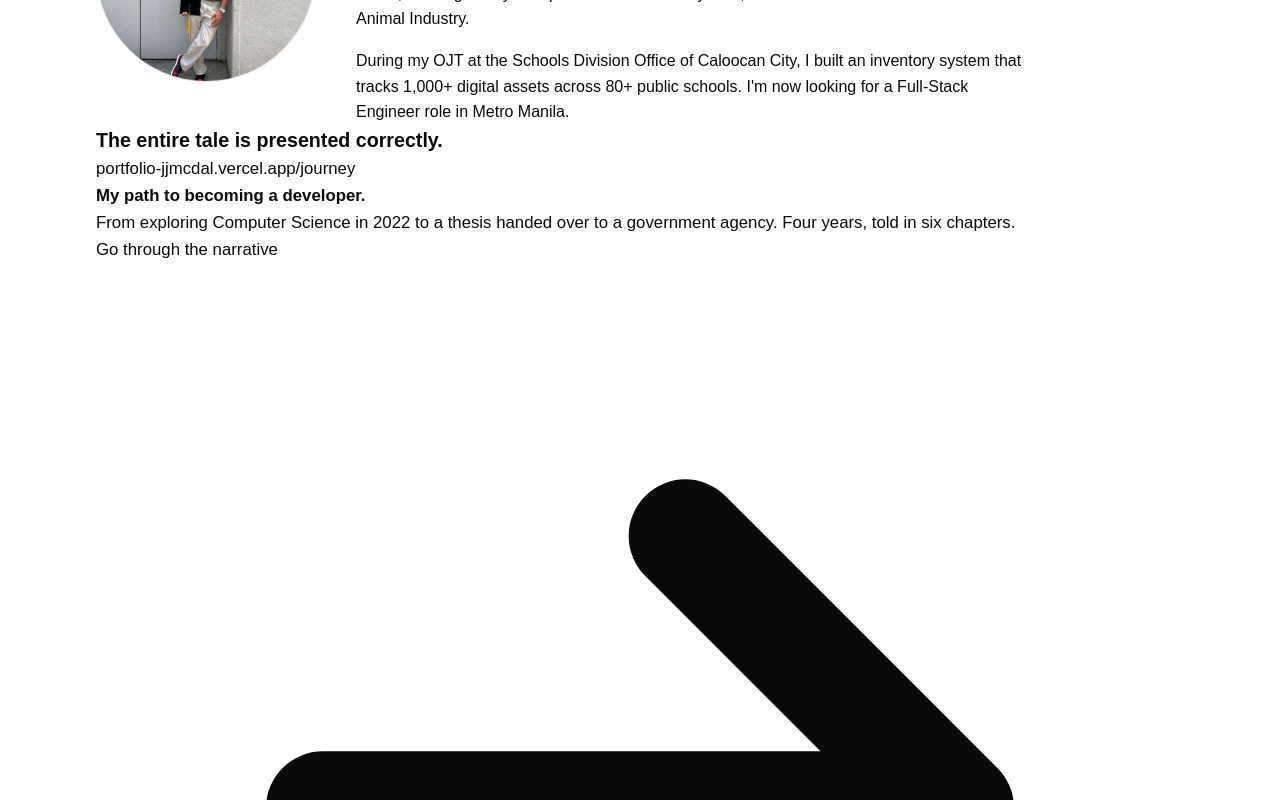
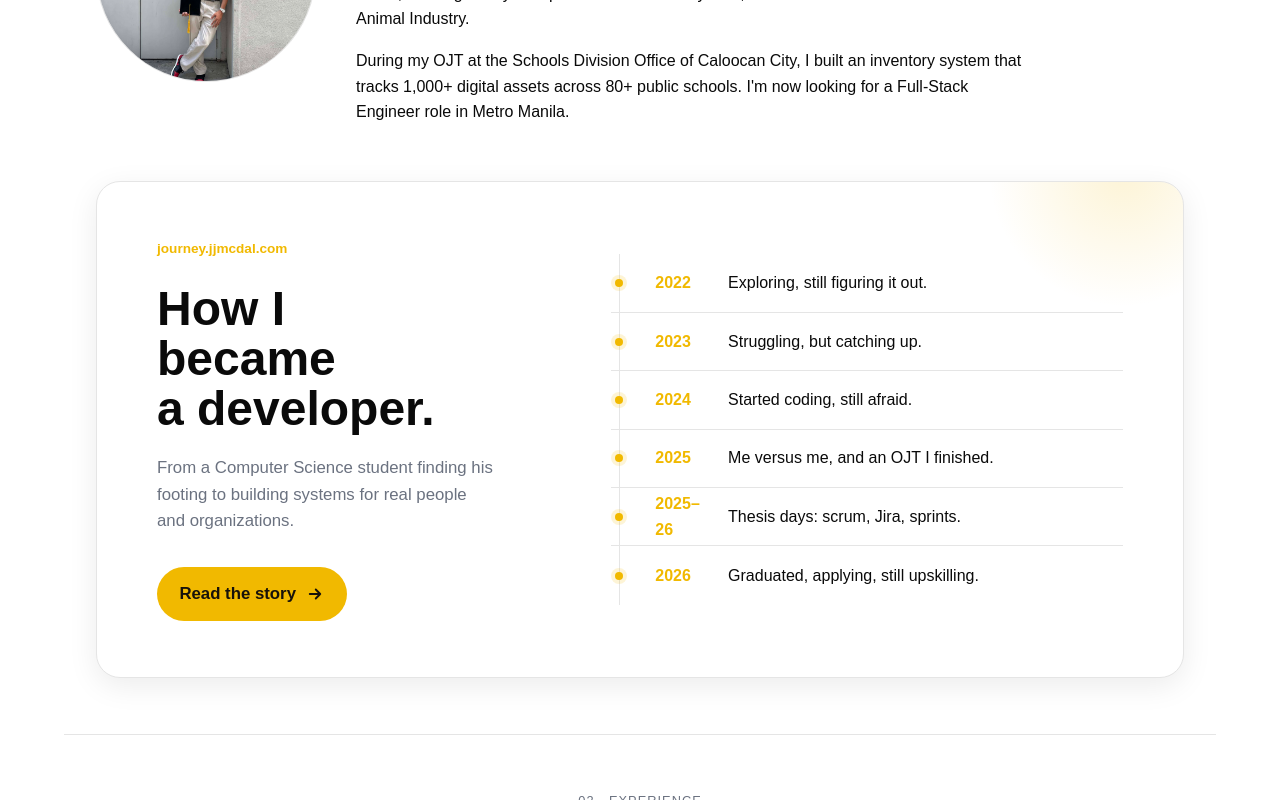
Before and after one commit to JjMcdal/portfolio-jjmcdal, a Next.js app: page / in a window 1280 px wide. Shown: the part 1220-2020 px from the top of the page. Built offline with nearby package versions, Linux system fonts and the light colour scheme.

Commit message:
my journey 2022 - 2026

```diff
--- a/app/globals.css
+++ b/app/globals.css
@@ -77,6 +77,26 @@ section{padding:0}
 .about p{font-size:1rem;margin-bottom:1rem;max-width:42rem}
 .about p:last-child{margin-bottom:0}
 #about .eyebrow{margin-bottom:.4rem;color:var(--text);opacity:.75}
+
+/* Featured journey card */
+.journey{display:grid;grid-template-columns:minmax(280px,.95fr) minmax(0,1.25fr);gap:4rem;margin-top:3.5rem;padding:3.5rem 3.75rem;border:1px solid var(--border);border-radius:24px;background:var(--card);box-shadow:var(--shadow);overflow:hidden;position:relative}
+.journey::after{content:"";position:absolute;width:280px;height:280px;right:-80px;top:-150px;background:radial-gradient(circle,var(--journey-accent-soft),transparent 68%);pointer-events:none}
+.journey-intro{position:relative;z-index:1;display:flex;align-items:flex-start;flex-direction:column}
+.journey-url{color:var(--journey-accent);font-size:.85rem;font-weight:700;margin-bottom:1.5rem}
+.journey-url:hover{text-decoration:underline;text-underline-offset:4px}
+.journey h3{font-size:clamp(2rem,4vw,3rem);line-height:1.05;max-width:20rem;margin-bottom:1.25rem}
+.journey-intro>p:not(.journey-url){color:var(--muted);max-width:31rem;margin-bottom:2rem}
+.journey-btn{display:inline-flex;align-items:center;gap:.65rem;margin-top:auto;padding:.85rem 1.4rem;border-radius:999px;background:var(--journey-accent);color:var(--journey-on-accent);font-weight:700;transition:transform .2s,box-shadow .2s}
+.journey-btn .icon{width:18px;height:18px}
+.journey-list{list-style:none;position:relative;z-index:1;display:grid;align-content:center}
+.journey-list::before{content:"";position:absolute;left:8px;top:1rem;bottom:1rem;width:1px;background:var(--border)}
+.journey-list li{display:grid;grid-template-columns:32px 60px 1fr;align-items:center;gap:.8rem;min-height:3.65rem;border-bottom:1px solid var(--border);font-size:1rem}
+.journey-list li:last-child{border-bottom:0}
+.journey-list li::before{content:"";grid-column:1;grid-row:1;width:8px;height:8px;margin-left:4px;border-radius:50%;background:var(--journey-accent);box-shadow:0 0 0 4px var(--journey-accent-soft);z-index:1}
+.journey-year{grid-column:2;color:var(--journey-accent);font-weight:700}
+.journey-list li>span:last-child{grid-column:3}
+[data-theme=light],:root{--journey-accent:#f1b900;--journey-accent-soft:rgba(241,185,0,.16);--journey-on-accent:#17120a}
+[data-theme=dark]{--journey-accent:#ffd34d;--journey-accent-soft:rgba(255,211,77,.16);--journey-on-accent:#17120a}
 
 /* Experience */
 .exp-grid{display:grid;grid-template-columns:1.5fr 1fr;gap:4rem}
@@ -187,6 +207,9 @@ footer{padding:3.5rem 0}
   .switch{flex:none;order:2}
   .about,.exp-grid,.detail-grid{grid-template-columns:1fr;gap:2.5rem}
   .avatar{width:200px;height:200px;margin:0 auto}
+  .journey{grid-template-columns:1fr;gap:2.5rem;margin-top:2.75rem;padding:2.25rem 1.5rem;border-radius:18px}
+  .journey h3{max-width:24rem}
+  .journey-list li{grid-template-columns:28px 58px 1fr;gap:.65rem;font-size:.95rem}
   .foot{align-items:flex-start;flex-direction:column;gap:1.5rem}
 }
 @media(prefers-reduced-motion:reduce){.marquee-track{animation:none}html{scroll-behavior:auto}*{transition:none!important}}
--- a/app/page.tsx
+++ b/app/page.tsx
@@ -1,7 +1,7 @@
 import Stack from "@/components/Stack";
 import Link from "next/link";
 import Chrome from "@/components/Chrome";
-import { BUILT_FOR, CERTS, CONTACTS, EMAIL, FACEBOOK, GITHUB, JOURNEY, JOURNEY_LABEL, JOURNEY_PATH, LINKEDIN, PROJECTS, type ContactLink } from "@/lib/data";
+import { BUILT_FOR, CERTS, CONTACTS, EMAIL, FACEBOOK, GITHUB, JOURNEY, JOURNEY_PATH, LINKEDIN, PROJECTS, type ContactLink } from "@/lib/data";
 
 const Label = ({ n, children }: { n: string; children: string }) => (
   <p className="eyebrow">{n} - {children.toUpperCase()}</p>
@@ -88,14 +88,12 @@ export default function Home() {
               </div>
             </div>
 
-            {/* Sibling of .about, not a child of it, so the avatar/text grid stays untouched */}
-            <h3 className="story-title">The entire tale <span>is presented correctly.</span></h3>
             <div className="journey">
               <div className="journey-intro">
-                <p className="journey-url">{JOURNEY_LABEL}</p>
-                <h4>My path to becoming a developer.</h4>
-                <p>From exploring Computer Science in 2022 to a thesis handed over to a government agency. Four years, told in six chapters.</p>
-                <Link href={JOURNEY_PATH} className="journey-btn">Go through the narrative <ArrowRight /></Link>
+                <Link href={JOURNEY_PATH} className="journey-url">journey.jjmcdal.com</Link>
+                <h3>How I became a developer.</h3>
+                <p>From a Computer Science student finding his footing to building systems for real people and organizations.</p>
+                <Link href={JOURNEY_PATH} className="journey-btn">Read the story <ArrowRight /></Link>
               </div>
               <ol className="journey-list">
                 {JOURNEY.map((s) => (
```
